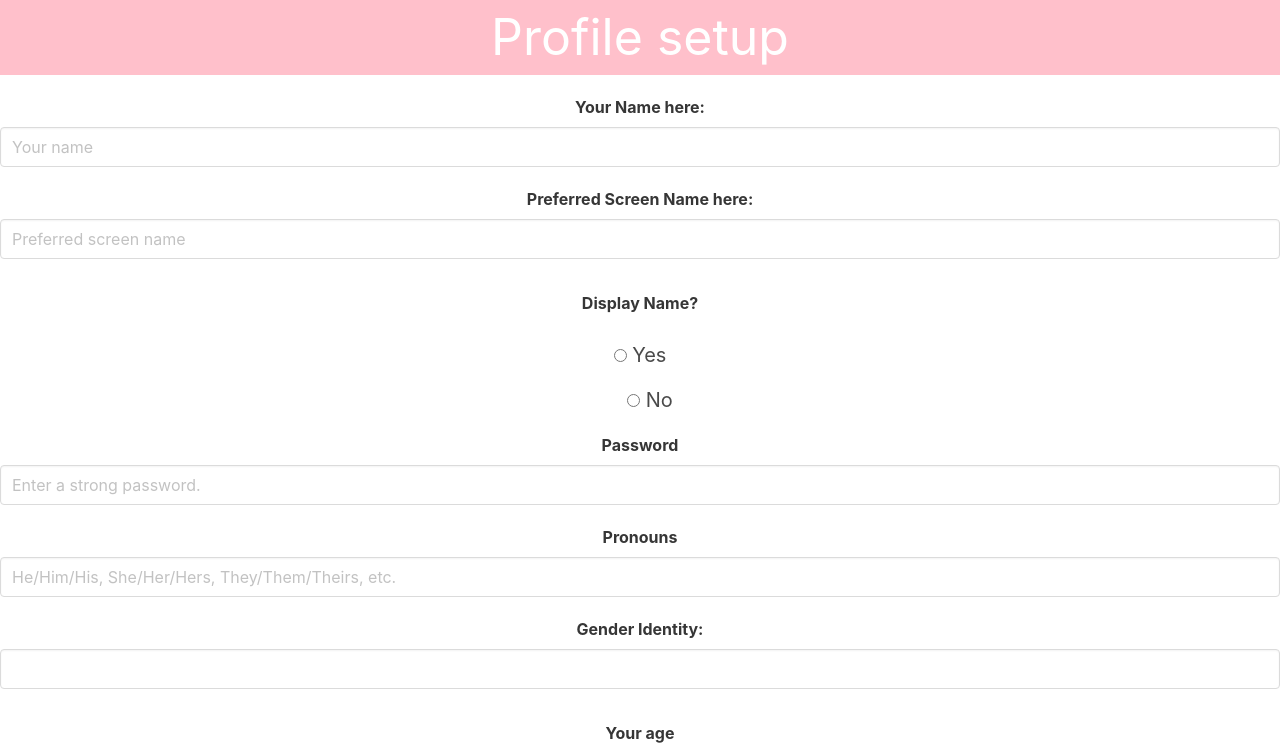
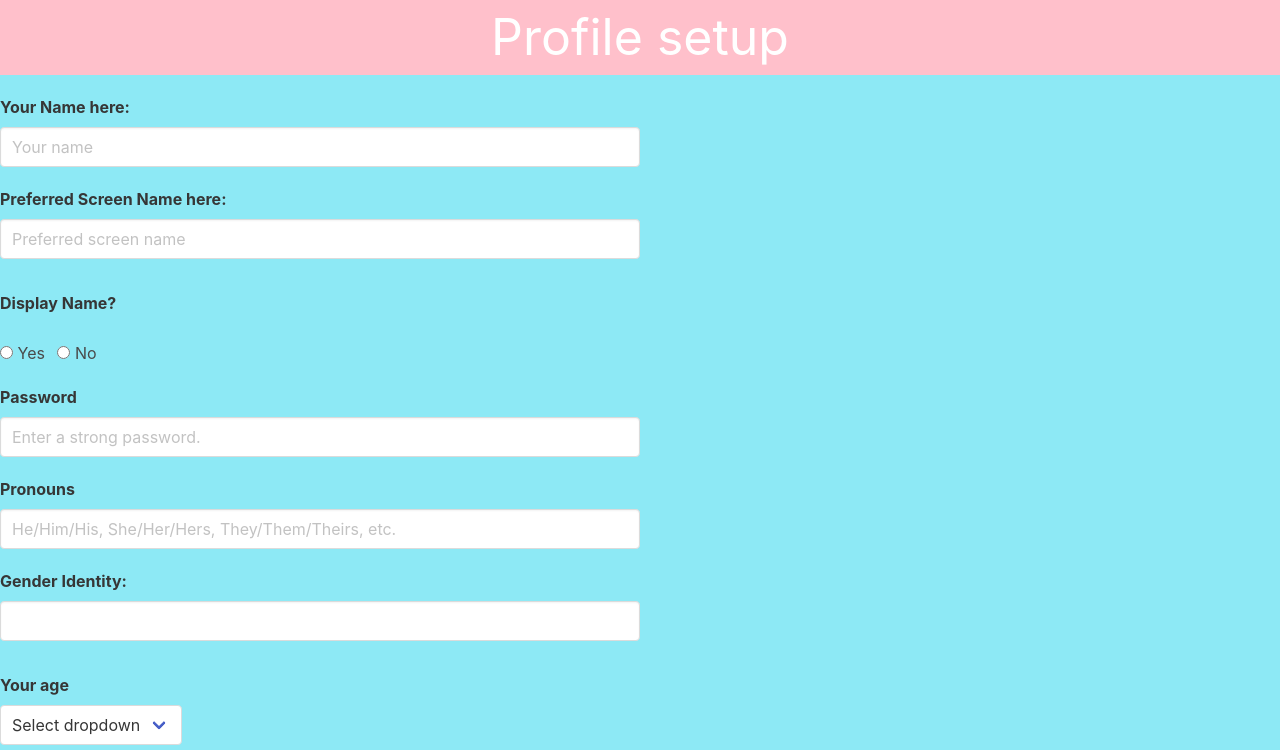
Before and after one commit to rohaid-bakh/COMP426-RAR, a website: page profilesetup.html in a window 1280 px wide. Shown: the top 750 px of the page. Drawn offline with nearby package versions, Linux system fonts and the light colour scheme.

Commit message:
New HTML 3

```diff
--- a/profilesetup.css
+++ b/profilesetup.css
@@ -7,9 +7,10 @@
 }
 
 .centerthatshit {
-    text-align: center;
+    /* text-align: center; */
+    align-content: center;
     font-size: 20px;
-    width: 100%
+    width: 50%;
 }
 
 div {
@@ -27,7 +28,7 @@ div {
 }
 
 body {
-    background:white;
+    background:rgb(141, 233, 245);
     align-content: center;
 }
 
@@ -43,5 +44,6 @@ body {
 }
 
 label {
-    padding-top: 20px
+    padding-top: 20px;
+    align-content: center;
 }
--- a/profilesetup.html
+++ b/profilesetup.html
@@ -25,13 +25,13 @@
                         </div>
                         <div>
                                 <label class="label">Display Name?</label>
-                                <div class="field">
+                                <div class="field centerthatshit">
                                         <div class="control centerthatshit">
-                                                <label class="radio centerthatshit">
+                                                <label class="radio">
                                                     <input type="radio" name="question">
                                                     Yes
                                                 </label>
-                                                <label class="radio centerthatshit">
+                                                <label class="radio">
                                                     <input type="radio" name="question">
                                                     No
                                                 </label>
@@ -97,8 +97,10 @@
                                             I agree to the <a href="#">terms and conditions</a>
                                           </label>
                                         </div>
-                                      </div>
+                        </div>
+
                 <input class="button" type="submit" value="Submit info">
+                <input class="button" type="submit" value="Cancel">
         </section>
 </body>
 
```
